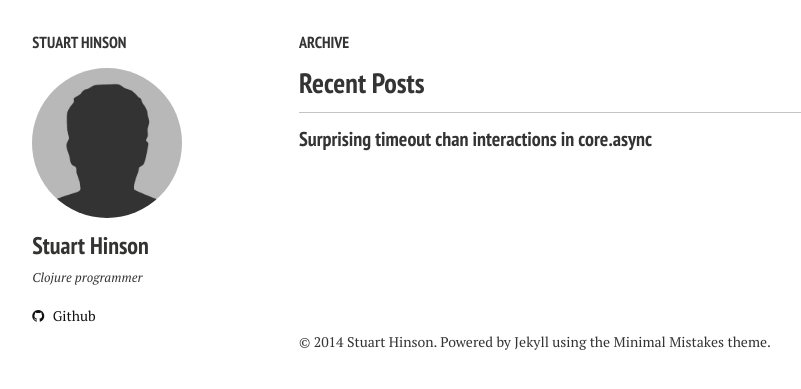
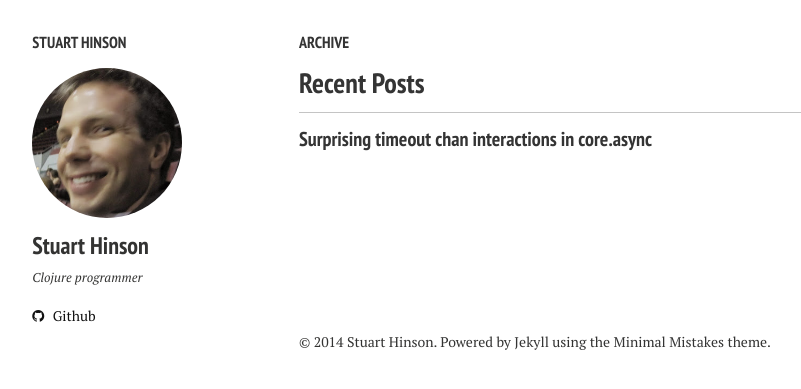
Before and after one commit to stuarth/stuarth.github.io, a Jekyll site: the page built from index.md, in a window 1280 px wide. Shown: the top 389 px of the page, without its empty margins (21-822 px from the left). Built offline with Jekyll 4.4.1, drawn with Linux system fonts in a browser that asks for light colours; nearby versions of some CDN libraries.

Commit message:
add photo

```diff
--- a/_config.yml
+++ b/_config.yml
@@ -27,7 +27,7 @@ kramdown:
 # Site owner
 owner:
   name: Stuart Hinson
-  avatar: bio-photo.jpg
+  avatar: stu.jpg
   bio: "Clojure programmer"
   email:
   disqus-shortname:
```
Also changed, not shown: images/stu.jpg (added).
